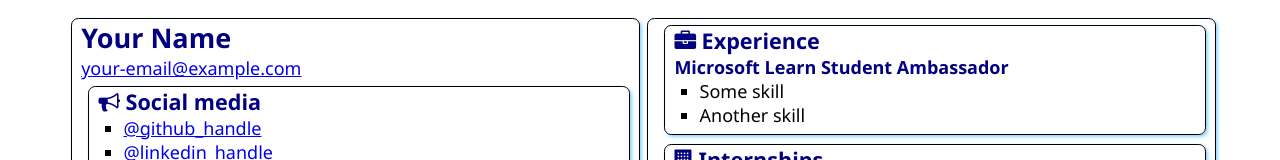
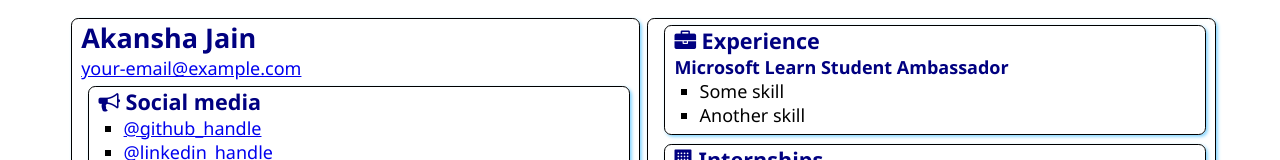
Before and after one commit to jakansha2001/-SATechnicalOnboarding, a plain HTML site: page src/index.html in a window 1280 px wide. Shown: the top 160 px of the page. Drawn offline with Linux system fonts and the light colour scheme.

Commit message:
Added My Name
Added my name "Akansha Jain"

```diff
--- a/src/index.html
+++ b/src/index.html
@@ -12,7 +12,7 @@
 <body>
     <main>
         <article class="box">
-            <h1>Your Name</h1>
+            <h1>Akansha Jain</h1>
             <div><a href="mailto:your.email@example.com">your-email@example.com</a></div>
 
             <section class="box">
```
